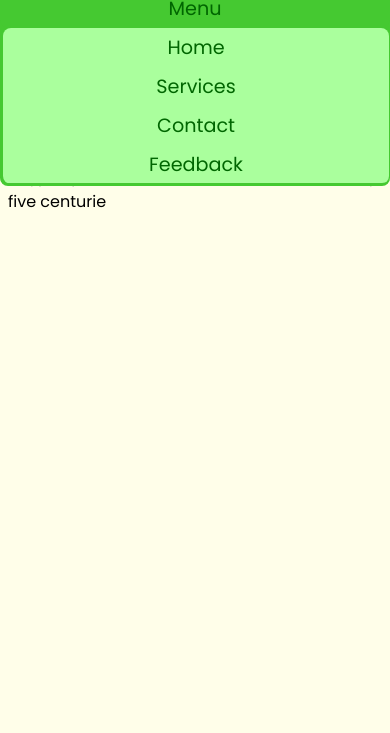
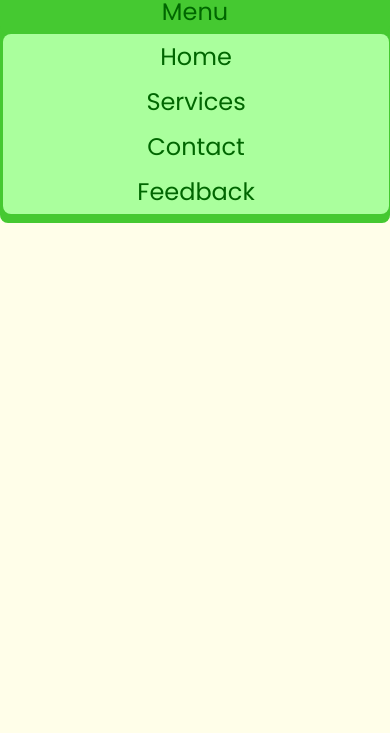
Before and after one commit to FLUCIDITY101/Website-Build-02, a plain HTML site: page index.html in a window 390 px wide. Shown: the part 111-844 px from the top of the page. Drawn offline with Linux system fonts and the light colour scheme.

Commit message:
Add files via upload

```diff
--- a/style.css
+++ b/style.css
@@ -64,10 +64,10 @@ body{
         top: 0;
         left: 0;
         width: 100%;
-        font-size: 1.2rem;
+        font-size: 1.5rem;
     }
     .dropdown:hover{
-        height: 294px;
+        height: 331px;
         border-bottom: 3px solid #45c931;
         border-bottom-left-radius: 8px;
         border-bottom-right-radius: 8px;
```
